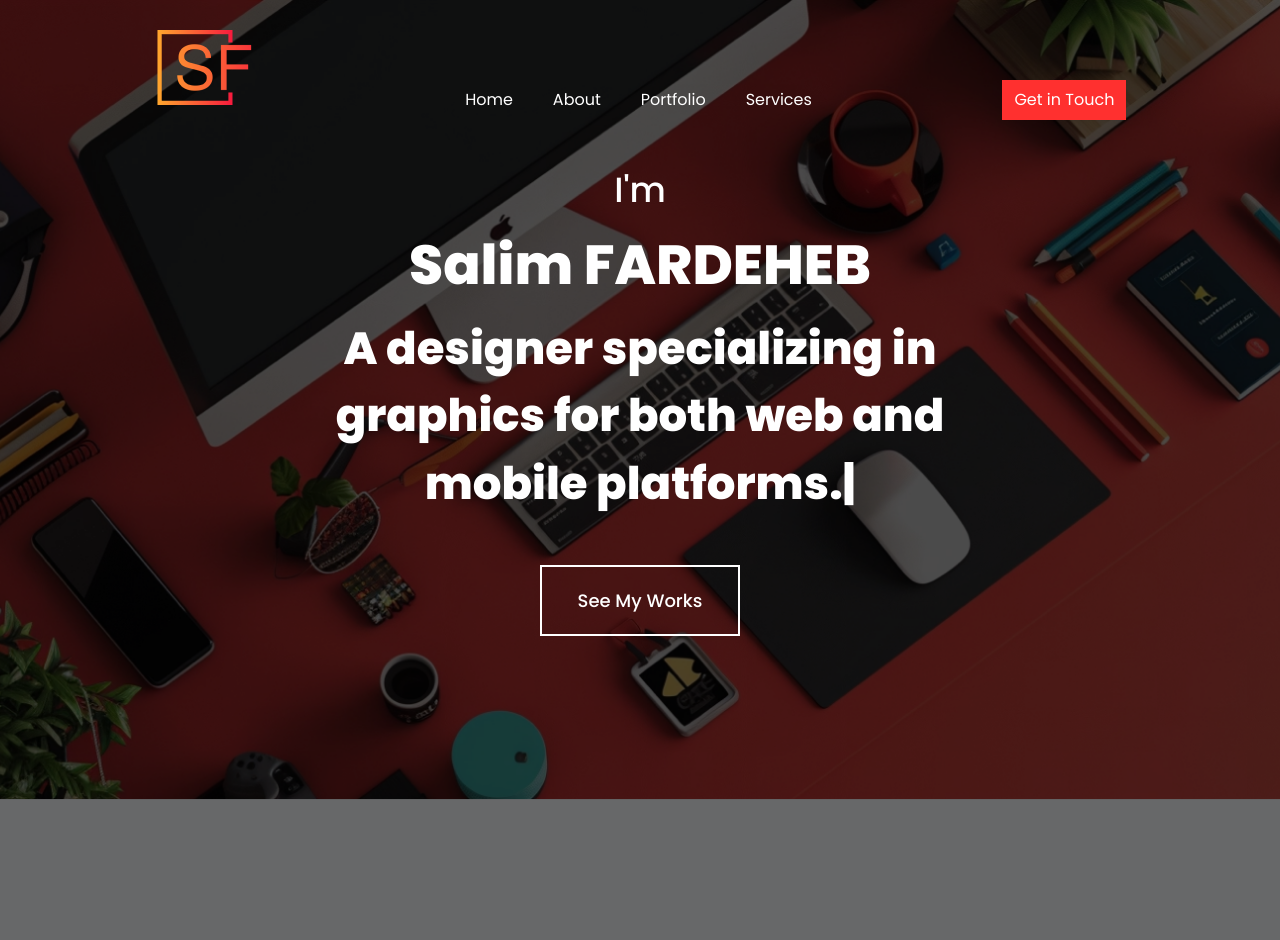
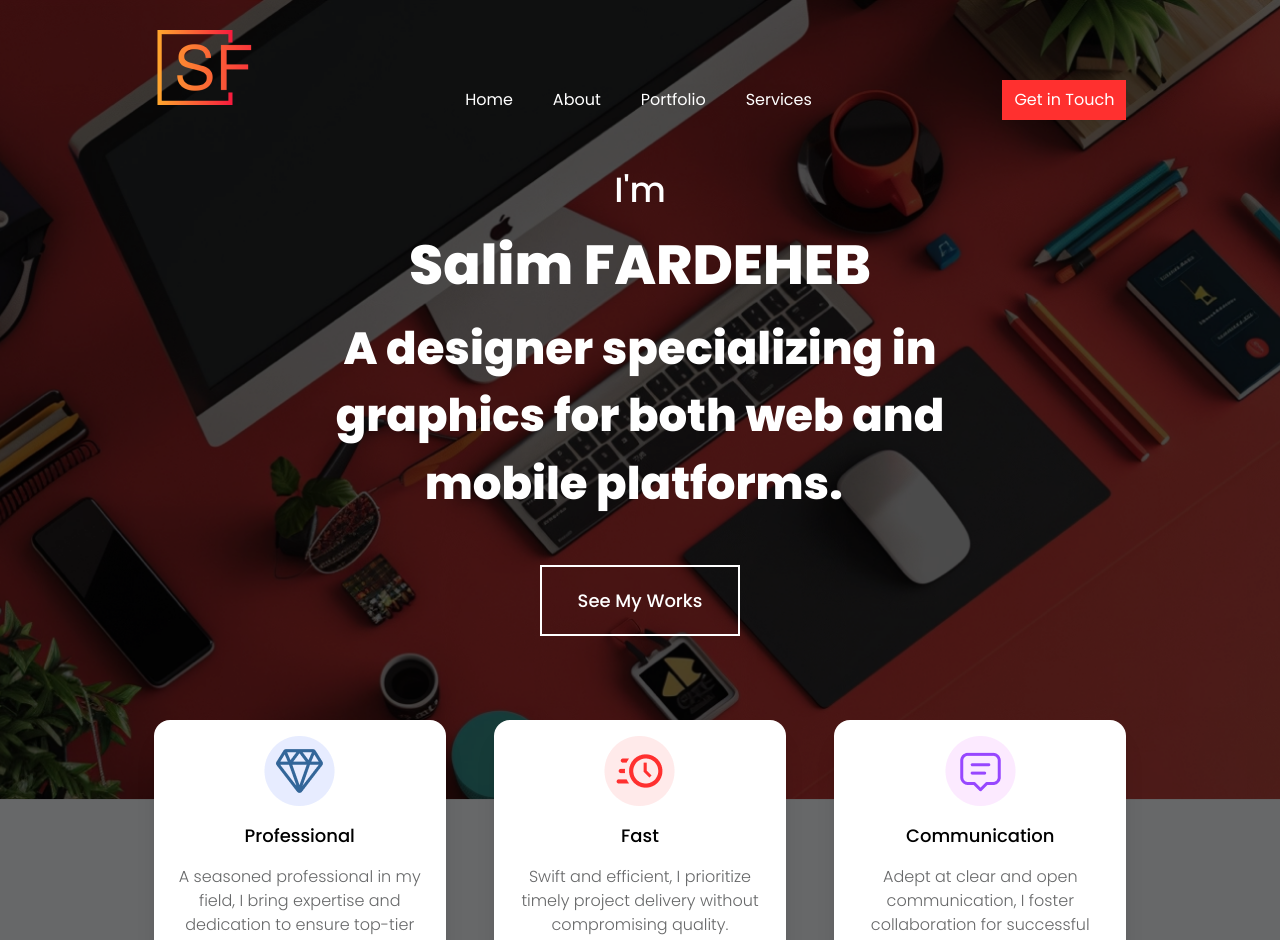
Before and after one commit to salimxfardeheb/portfolio, a React (Vite) app in the folder portfolio/: page / in a window 1280 px wide. Shown: the top 940 px of the page. Before the commit the page ends 800 px from the top, so only its background shows below. Built offline with nearby package versions, Linux system fonts and the light colour scheme.

Commit message:
creating card component for my advantage section

```diff
--- a/portfolio/src/App.jsx
+++ b/portfolio/src/App.jsx
@@ -2,6 +2,16 @@ import React from "react";
 import NavbarDesktop from "./navbar/navbarDesktop";
 import NavbarMobile from "./navbar/navbarMobile";
 import HeroSection from "./hero-section/heroSection";
+import Card from "./cards/cards";
+import Professional from "./images/rating-cards/Professional.png"
+import Fast from "./images/rating-cards/Fast.png"
+import Communication from "./images/rating-cards/Communications.png"
+
+
+const professionalDescription = "A seasoned professional in my field, I bring expertise and dedication to ensure top-tier work."
+const FastDescription = "Swift and efficient, I prioritize timely project delivery without compromising quality."
+const CommunicationDescription = "Adept at clear and open communication, I foster collaboration for successful project outcomes."
+
 
 const App = () => {
   return (
@@ -10,6 +20,11 @@ const App = () => {
         <NavbarDesktop />
         <NavbarMobile />
         <HeroSection />
+        <div className="flex flex-col md:flex-row mx-[12%] gap-12 absolute top-[90%]">
+        <Card icon={Professional} title="Professional" description={professionalDescription}/>
+        <Card icon={Fast} title="Fast" description={FastDescription}/>
+        <Card icon={Communication} title="Communication" description={CommunicationDescription}/>
+        </div>
       </div>
     </>
   );
--- /dev/null
+++ b/portfolio/src/cards/cards.jsx
@@ -0,0 +1,30 @@
+import React from "react";
+import { string } from "prop-types";
+
+
+
+const Card = ({ icon, title, description }) => {
+  return (
+    <div className="bg-white md:w-1/3 flex flex-col items-center gap-4 px-5 pt-4 pb-7 rounded-2xl shadow-xl">
+      <div>
+        <img src={icon} alt={`${title} icon`} />{" "}
+      </div>
+      <div>
+        <p className=" text-MobileHeader4 lg:text-Header4">{title}</p>
+      </div>
+      <div>
+        <p className="text-MobileHeader5 lg:text-Header5 text-nevada text-center">
+          {description}
+        </p>
+      </div>
+    </div>
+  );
+};
+
+Card.defaultProps = {
+    icon: string,
+    title: string,
+    description: string,
+  };
+
+export default Card;
```
